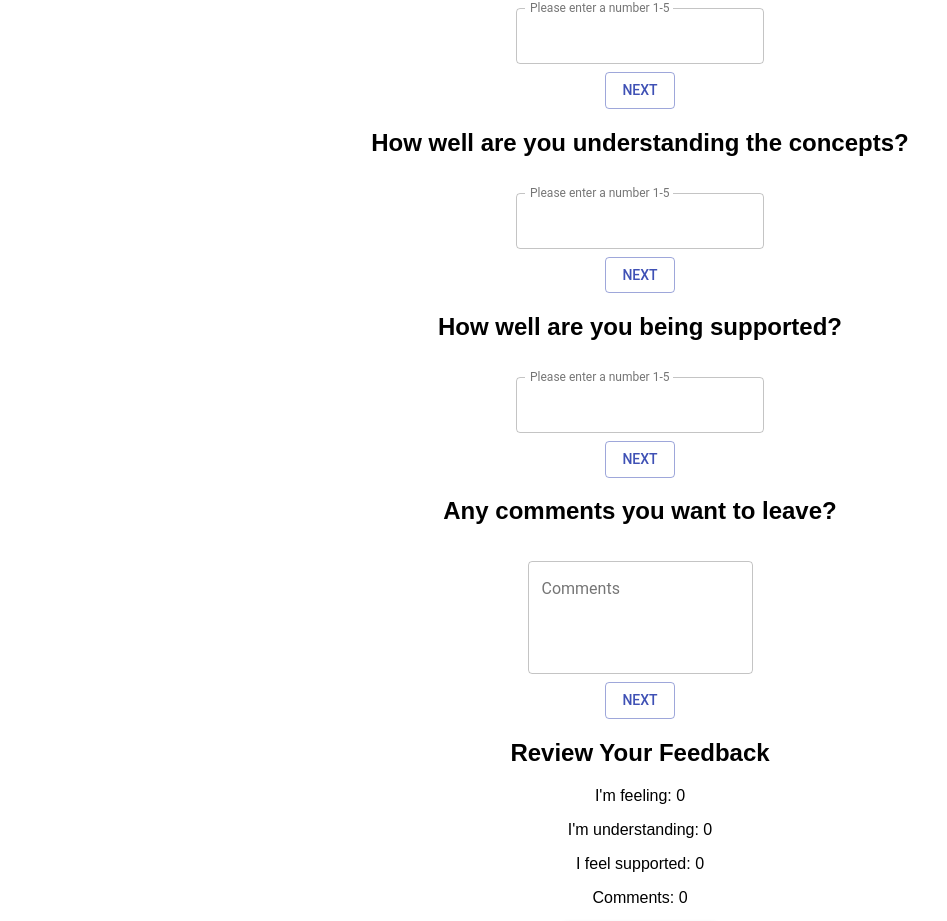
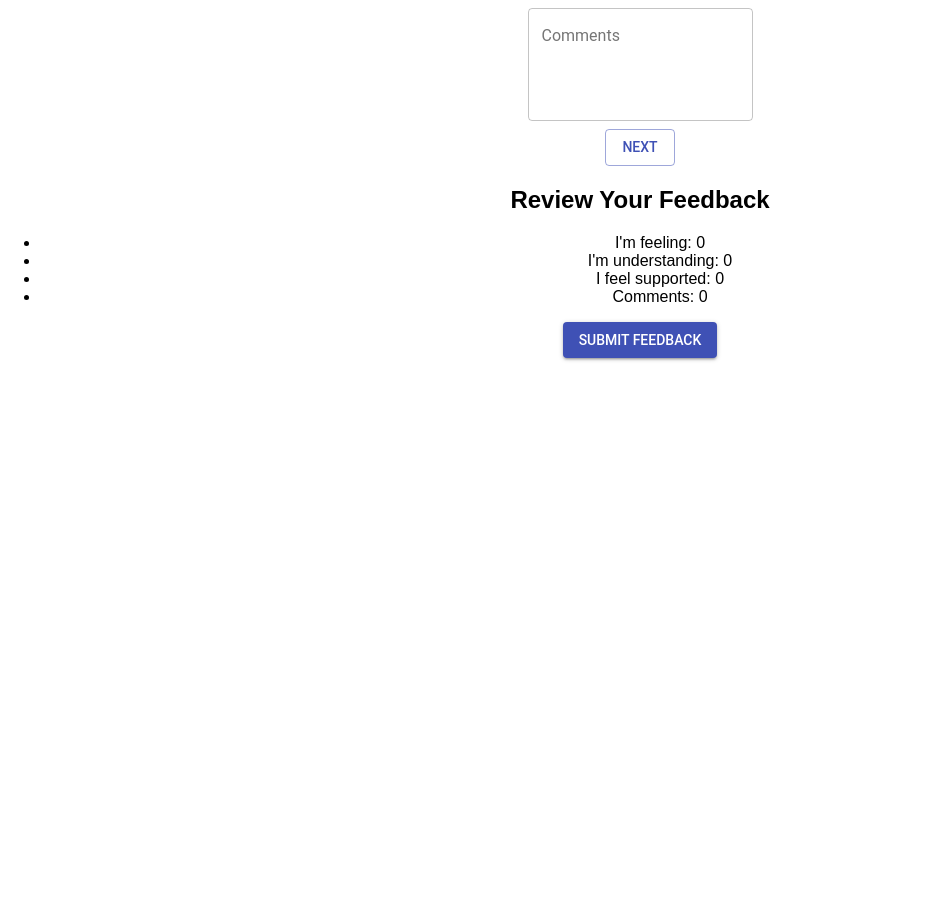
Before and after one commit to rschoenmann/redux-feedback-loop, a React (Create React App) app: page /#/comments in a window 1280 px wide. Shown: the part 220-1141 px from the top of the page, without its empty margins (0-947 px from the left). After the commit the page ends 800 px from the top, so only its background shows below. Built offline with nearby package versions, Linux system fonts and the light colour scheme.

Commit message:
all components route correctly now

```diff
--- a/src/components/App/App.js
+++ b/src/components/App/App.js
@@ -2,9 +2,10 @@ import React, { Component } from 'react';
 import axios from 'axios';
 import './App.css';
 import {HashRouter as Router, Route, Link} from 'react-router-dom';
+import {connect} from 'react-redux';
 
 // Components
-import Feelings from '../Feelings/Feelings';
+import Feeling from '../Feeling/Feeling';
 import Understanding from '../Understanding/Understanding';
 import Supported from '../Supported/Supported';
 import Comments from '../Comments/Comments';
@@ -18,15 +19,23 @@ class App extends Component {
             <h1 className="App-title">Feedback!</h1>
             <h4><i>Don't forget it!</i></h4>
           </header>
-        <Feelings />
-        <Understanding />
-        <Supported />
-        <Comments />
+        <Router>
+            <Route exact path='/' component={Feeling} />
+            <Route exact path='/understanding' component={Understanding} />
+            <Route exact path='/supported' component={Supported} />
+            <Route exact path='/comments' component={Comments} />
             <ReviewFeedback />
             <br/>
+        </Router>
       </div>
     );
   }
 }
 
-export default App;
+const mapReduxStateToProps = (reduxState) => {
+  return {
+    reduxState
+  }
+}
+
+export default connect(mapReduxStateToProps)(App);
--- a/src/components/Comments/Comments.js
+++ b/src/components/Comments/Comments.js
@@ -10,7 +10,10 @@ class Comments extends Component {
 		this.props.dispatch({ type: 'ADD_COMMENTS', payload: event.target.value, name: 'comments' });
 	}//end handleChange
 
-
+	handleNext = () => {
+		console.log('handleNext');
+		this.props.history.push('/')
+	}//end handleNext
 
 	render() {
 		return (
--- a/src/components/Feelings/Feelings.js
+++ b/src/components/Feeling/Feeling.js
@@ -2,11 +2,7 @@ import React, {Component} from 'react';
 import {connect} from 'react-redux';
 import {Button, TextField} from '@material-ui/core';
 
-class Feelings extends Component {
-
-	// state = {
-	// 	value: ''
-	// }
+class Feeling extends Component {
 
 	handleChange = (event) => {
 		// // next button is disabled unless there is something in the input field
@@ -16,7 +12,7 @@ class Feelings extends Component {
 		console.log('event.target.value', event.target.value);
 		if(event.target.value >= 0 && event.target.value <= 5){
 			// if a 0 above is entered, send feelings data to feedbackReducer
-			this.props.dispatch({ type: 'ADD_FEELINGS', payload: event.target.value, name: 'feelings' });
+			this.props.dispatch({ type: 'ADD_FEELING', payload: event.target.value, name: 'feeling' });
 		} else {
 			console.log('under 0');
 			alert('Please enter a number between 0 and 5!')
@@ -24,15 +20,16 @@ class Feelings extends Component {
 		}
 	}//end handleRatingChange
 
-	handleNext = (event) => {
+	handleNext = () => {
 		console.log('handleNext');
-
+		this.props.history.push('/understanding')
 	}//end handleNext
 
 	render(){
 		return(
 			<div>
 				<h2>How are you feeling today?</h2>
+					<form>
 						<TextField
 							onChange={this.handleChange}
 							type="number"
@@ -49,6 +46,7 @@ class Feelings extends Component {
 							// 'submit feedback' button should be conditionally disabled, not next buttons. disabled={!this.state.value}
 							variant="outlined"
 							color="primary">Next</Button>
+					</form>
 
 			</div>
 		)
@@ -61,4 +59,4 @@ const mapReduxStateToProps = (reduxState) => {
 	}
 }
 
-export default connect(mapReduxStateToProps)(Feelings);
+export default connect(mapReduxStateToProps)(Feeling);
--- a/src/components/ReviewFeedback/ReviewFeedback.js
+++ b/src/components/ReviewFeedback/ReviewFeedback.js
@@ -3,15 +3,44 @@ import {connect} from 'react-redux';
 import {Button} from '@material-ui/core';
 
 class ReviewFeedback extends Component {
+
+	state = {
+		complete: false
+	}
+
+	//!this.props.feedback.comments || !this.props.feedback.feeling || !this.props.feedback.understanding || !this.props.feedback.support
+
+	checkIfComplete = () => {
+		if (!this.props.feedback.feeling) {
+			this.setState({
+				complete: false
+			})
+		}
+		else if (this.props.feedback.feeling){
+			this.setState({
+				complete: true
+			})
+
+		}
+		this.submitFeedback();
+	}
+
+	submitFeedback = () => {
+		console.log('submitbutton handleClick');
+		console.log('this state:', this.state);
+	}
+
 	render(){
 		return(
 			<div>
 				<h2>Review Your Feedback</h2>
-				<p>I'm feeling: {this.props.feedback.feelings}</p>
-				<p>I'm understanding: {this.props.feedback.understanding}</p>
-				<p>I feel supported: {this.props.feedback.supported}</p>
-				<p>Comments: {this.props.feedback.comments}</p>
-				<Button variant="contained" color="primary">Submit Feedback</Button>
+					<ul>
+						<li>I'm feeling: {this.props.feedback.feeling}</li>
+						<li>I'm understanding: {this.props.feedback.understanding}</li>
+						<li>I feel supported: {this.props.feedback.supported}</li>
+						<li>Comments: {this.props.feedback.comments}</li>
+					</ul>
+				<Button variant="contained" color="primary" onClick={this.checkIfComplete}>Submit Feedback</Button>
 			</div>
 		)
 	}
--- a/src/components/Supported/Supported.js
+++ b/src/components/Supported/Supported.js
@@ -15,7 +15,15 @@ class Supported extends Component {
 		}
 	}//end handleChange
 
+	handleNext = () => {
+		console.log('handleNext');
+		this.props.history.push('/comments')
+	}//end handleNext
 
+	handleBack = () => {
+		console.log('handleBack');
+		this.props.history.push('/supported')
+	}
 
 	render() {
 		return (
@@ -33,6 +41,11 @@ class Supported extends Component {
 					variant="outlined"/>
 				<br></br>
 				<Button
+					onClick={this.handleBack}
+					variant="outlined"
+					color="primary">Back</Button>
+				<Button
+					onClick={this.handleNext}
 					variant="outlined"
 					color="primary">Next</Button>
 			</div>
--- a/src/components/Understanding/Understanding.js
+++ b/src/components/Understanding/Understanding.js
@@ -15,7 +15,10 @@ class Understanding extends Component {
 		}
 	}//end handleChange
 
-
+	handleNext = () => {
+		console.log('handleNext');
+		this.props.history.push('/supported')
+	}//end handleNext
 
 	render() {
 		return (
@@ -33,6 +36,7 @@ class Understanding extends Component {
 					variant="outlined"/>
 				<br></br>
 				<Button
+					onClick={this.handleNext}
 					variant="outlined"
 					color="primary">Next</Button>
 			</div>
--- a/src/index.js
+++ b/src/index.js
@@ -10,7 +10,7 @@ import {Provider} from 'react-redux';
 import logger from 'redux-logger';
 
 const feedback = {
-			feelings: 0,
+			feeling: 0,
 			understanding: 0,
 			supported: 0,
 			comments: 0
@@ -20,10 +20,10 @@ const feedback = {
 const feedbackReducer = (state = feedback, action) => {
 	// switch on action.type, spread feedback state and set appropriate key to action.payload
 	switch (action.type) {
-		case 'ADD_FEELINGS':
+		case 'ADD_FEELING':
 			return {
 				...state,
-				feelings: action.payload};
+				feeling: action.payload};
 		case 'ADD_UNDERSTANDING':
 			return {
 				...state,
```
Lines whose indentation alone changed are shown as unchanged.
